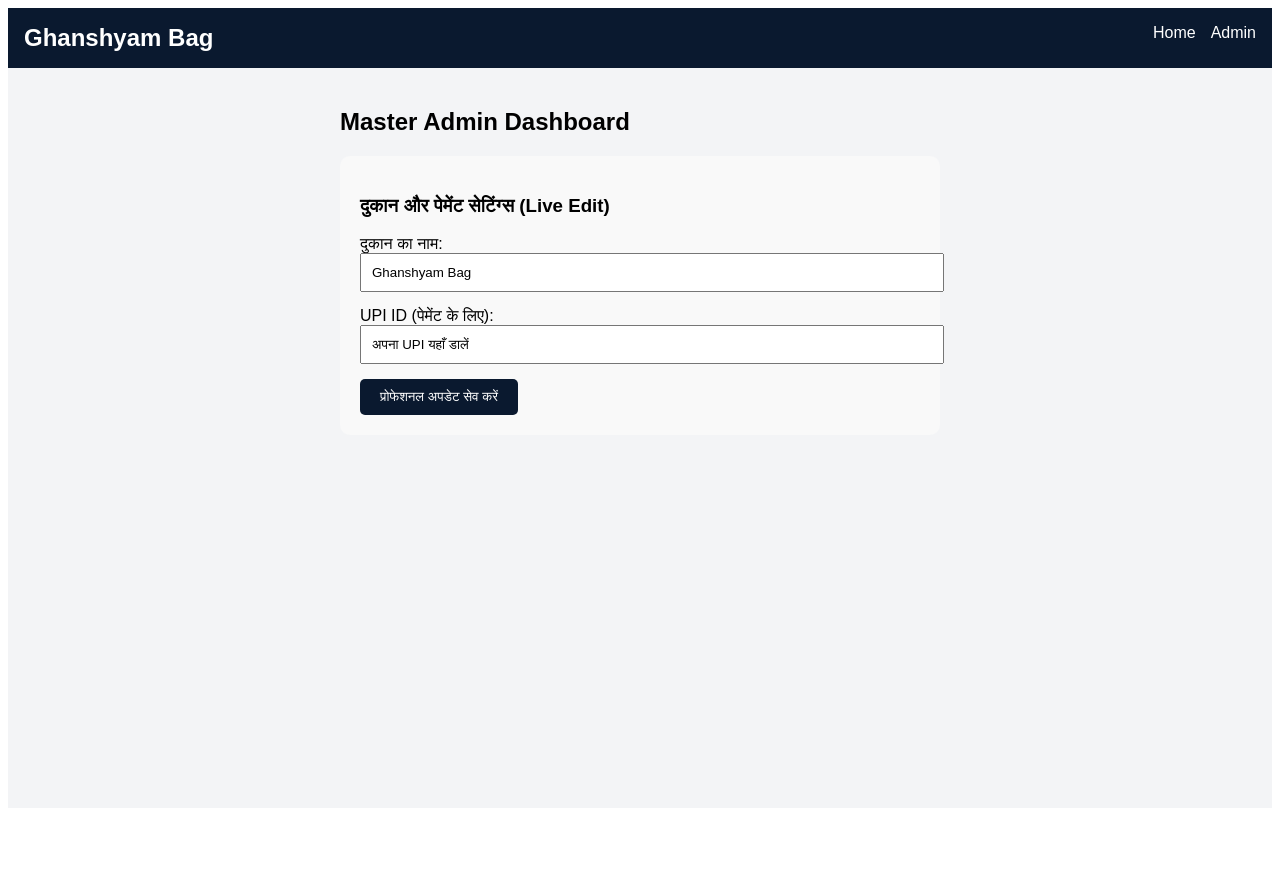
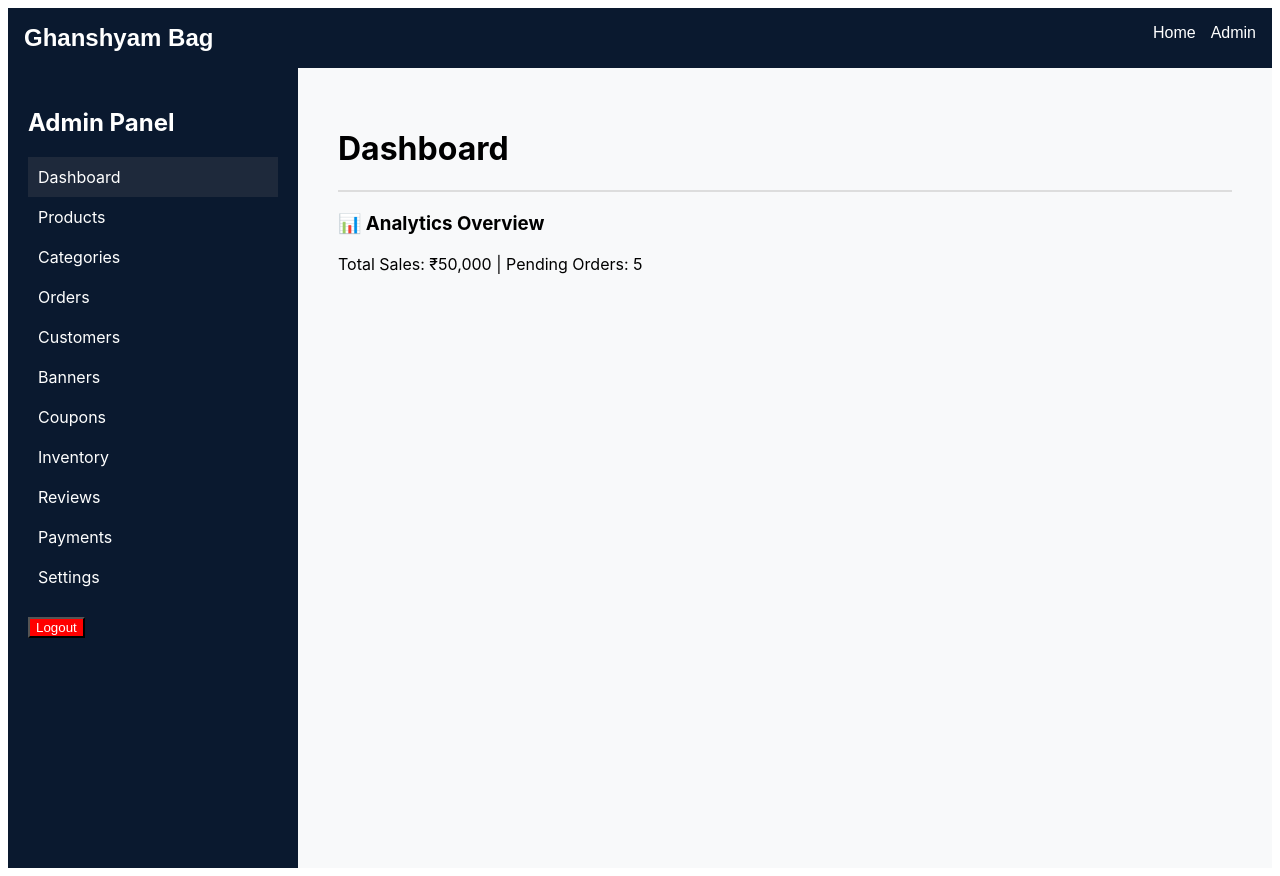
Before and after one commit to soni30shivam-dot/Ghanshyam-bag, a React (Vite) app: page /admin/dashboard in a window 1280 px wide. Before the commit the page ends 816 px from the top, so only its background shows below. Built offline with nearby package versions, Linux system fonts and the light colour scheme.

Commit message:
Update AdminDashboard.jsx

```diff
--- a/src/AdminDashboard.jsx
+++ b/src/AdminDashboard.jsx
@@ -1,48 +1,47 @@
-import { useState, useEffect } from 'react';
+import React, { useState } from 'react';
 import { useNavigate } from 'react-router-dom';
 
 export default function AdminDashboard() {
+  const [activeTab, setActiveTab] = useState('Dashboard');
   const navigate = useNavigate();
 
-  // सेटिंग्स को पहले से लोड करना
-  const [settings, setSettings] = useState(() => {
-    const saved = localStorage.getItem('siteSettings');
-    return saved ? JSON.parse(saved) : { upiId: 'अपना UPI यहाँ डालें', storeName: 'Ghanshyam Bag' };
-  });
+  const menuItems = [
+    'Dashboard', 'Products', 'Categories', 'Orders', 'Customers',
+    'Banners', 'Coupons', 'Inventory', 'Reviews', 'Payments', 'Settings'
+  ];
 
-  const handleSave = () => {
-    localStorage.setItem('siteSettings', JSON.stringify(settings));
-    alert('सेटिंग्स सफलतापूर्वक सेव हो गई हैं!');
+  const renderContent = () => {
+    switch(activeTab) {
+      case 'Dashboard': return <div><h3>📊 Analytics Overview</h3><p>Total Sales: ₹50,000 | Pending Orders: 5</p></div>;
+      case 'Products': return <div><h3>🛍️ Manage Products</h3><button>+ Add New Product</button></div>;
+      case 'Orders': return <div><h3>📦 Order Management</h3><p>List of recent orders...</p></div>;
+      case 'Settings': return <div><h3>⚙️ Website Settings</h3><p>Logo, UPI, Contact Details settings...</p></div>;
+      default: return <div><h3>{activeTab} Module</h3><p>Coming Soon...</p></div>;
+    }
   };
 
   return (
-    <div style={{ padding: '20px', maxWidth: '600px', margin: 'auto' }}>
-      <h2>Master Admin Dashboard</h2>
+    <div style={{ display: 'flex', height: '100vh', fontFamily: 'Inter, sans-serif' }}>
+      {/* Sidebar */}
+      <aside style={{ width: '250px', background: '#0A192F', color: 'white', padding: '20px' }}>
+        <h2>Admin Panel</h2>
+        {menuItems.map(item => (
+          <div key={item}
+            onClick={() => setActiveTab(item)}
+            style={{ padding: '10px', cursor: 'pointer', background: activeTab === item ? '#1E293B' : 'transparent' }}>
+            {item}
+          </div>
+        ))}
+        <button onClick={() => navigate('/admin/login')} style={{ marginTop: '20px', background: 'red', color: 'white' }}>Logout</button>
+      </aside>
 
-      <div style={{ background: '#f9f9f9', padding: '20px', borderRadius: '10px' }}>
-        <h3>दुकान और पेमेंट सेटिंग्स (Live Edit)</h3>
-
-        <label>दुकान का नाम:</label>
-        <input
-          value={settings.storeName}
-          onChange={(e) => setSettings({...settings, storeName: e.target.value})}
-          style={{ width: '100%', padding: '10px', marginBottom: '15px' }}
-        />
-
-        <label>UPI ID (पेमेंट के लिए):</label>
-        <input
-          value={settings.upiId}
-          onChange={(e) => setSettings({...settings, upiId: e.target.value})}
-          style={{ width: '100%', padding: '10px', marginBottom: '15px' }}
-        />
-
-        <button
-          onClick={handleSave}
-          style={{ background: '#0A192F', color: 'white', padding: '10px 20px', border: 'none', borderRadius: '5px', cursor: 'pointer' }}
-        >
-          प्रोफेशनल अपडेट सेव करें
-        </button>
-      </div>
+      {/* Main Content */}
+      <main style={{ flex: 1, padding: '40px', background: '#f8f9fa' }}>
+        <header style={{ borderBottom: '2px solid #ddd', marginBottom: '20px' }}>
+          <h1>{activeTab}</h1>
+        </header>
+        {renderContent()}
+      </main>
     </div>
   );
 }
```
